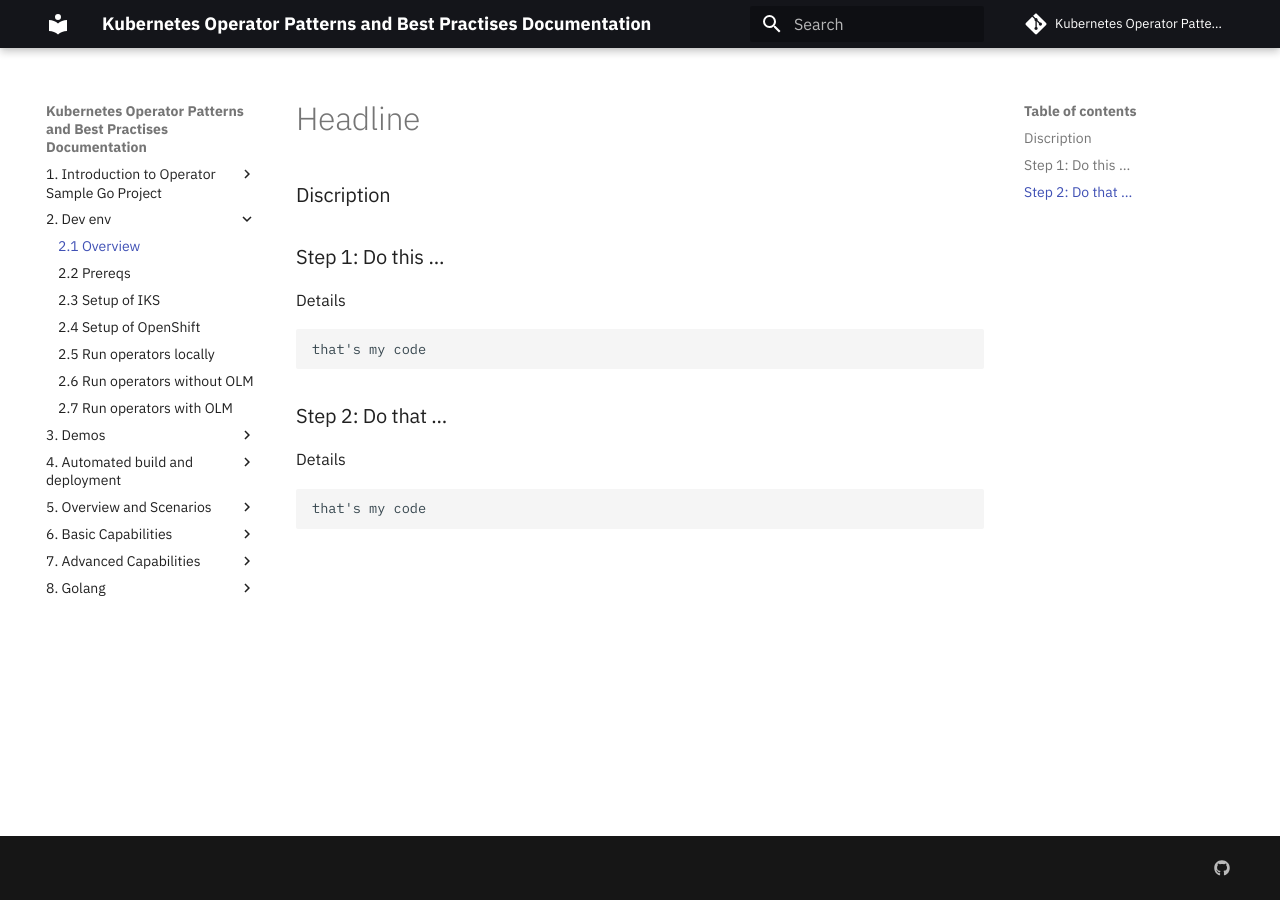
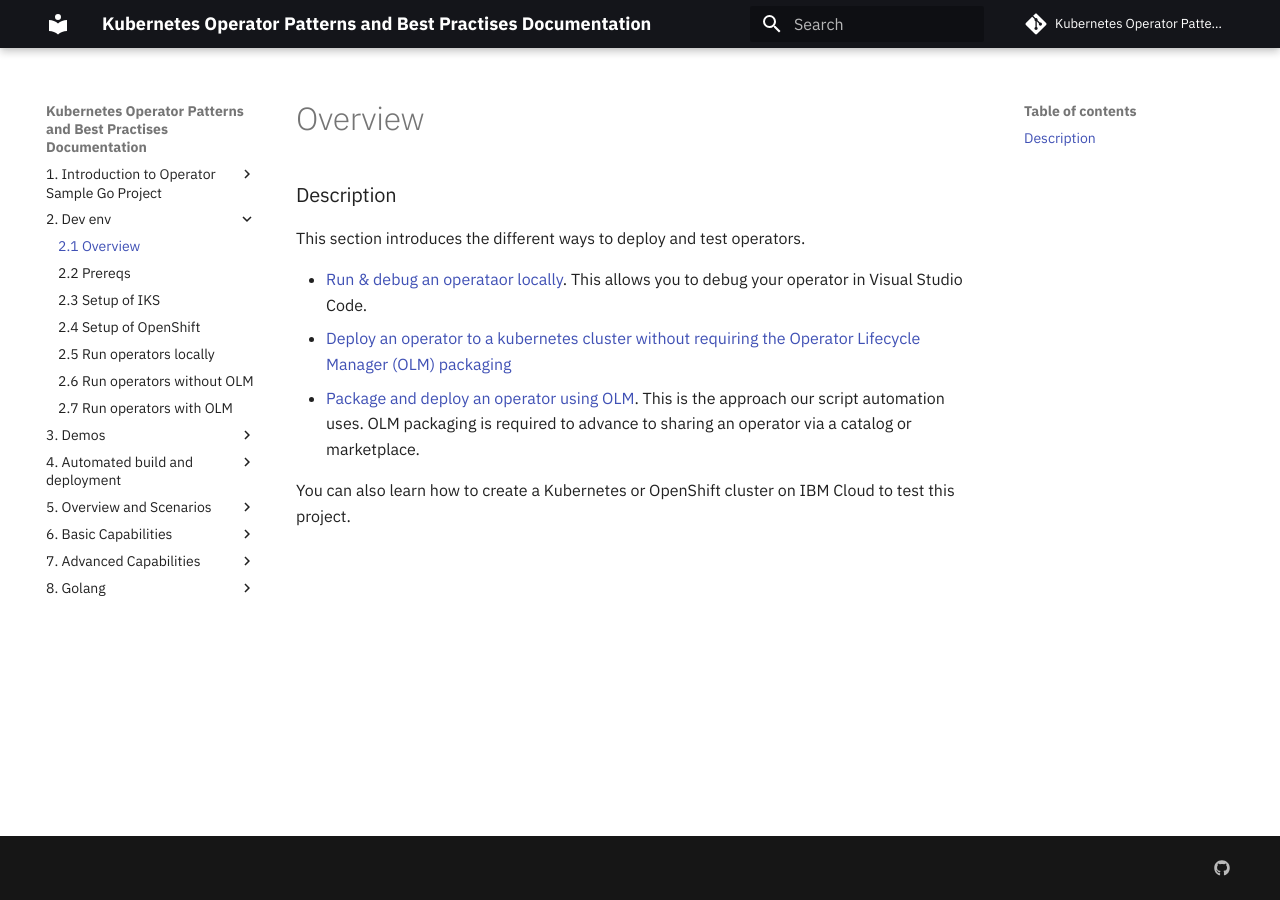
Before and after one commit to IBM/operator-sample-go-documentation, an MkDocs documentation site: the page built from documentation/dev-overview.md, in a window 1280 px wide. Built offline with MkDocs 1.6.1 and Material for MkDocs 9.7.7, drawn with Linux system fonts in a browser that asks for light colours; comment, search, counter and statistics services are not loaded.

Commit message:
doc-updates4

````diff
--- a/documentation/dev-overview.md
+++ b/documentation/dev-overview.md
@@ -1,19 +1,11 @@
-# Headline
+# Overview
 
-### Discription
+### Description
 
-### Step 1: Do this ...
+This section introduces the different ways to deploy and test operators.
 
-Details
+* [Run & debug an operataor locally](./dev-run-operator-locally.md).  This allows you to debug your operator in Visual Studio Code.
+* [Deploy an operator to a kubernetes cluster without requiring the Operator Lifecycle Manager (OLM) packaging](./dev-run-operators-without-olm.md)
+* [Package and deploy an operator using OLM](./dev-run-operator-with-olm.md). This is the approach our script automation uses. OLM packaging is required to advance to sharing an operator via a catalog or marketplace.
 
-```sh
-that's my code
-```
-
-### Step 2: Do that ...
-
-Details
-
-```sh
-that's my code
-```
+You can also learn how to create a Kubernetes or OpenShift cluster on IBM Cloud to test this project.
--- a/documentation/dev-setup-kubernetes.md
+++ b/documentation/dev-setup-kubernetes.md
@@ -1,8 +1,8 @@
 # Setting up IBM Kubernetes Services
 
-### Discription
+### Description
 
 To deploy the operators described in the repository, either a Kubernetes or an OpenShift cluster could be used.
-The steps represeneted in this reposiory are based on a managed Kubernetes cluster on IBM public cloud. The link provided below helps to create a Kubernetes cluster inside a VPC on IBM cloud.
+The steps represeneted in this reposiory are based on a managed Kubernetes cluster on IBM public cloud. The link provided below helps to create a Kubernetes cluster inside a VPC on IBM Cloud.
 
 In order to set up a managed Kubernetes cluster on IBM coud refer to the official documentation: [Creating a cluster in your Virtual Private Cloud (VPC)](https://cloud.ibm.com/docs/containers?topic=containers-vpc_ks_tutorial)
--- a/documentation/dev-setup-openshift.md
+++ b/documentation/dev-setup-openshift.md
@@ -1,9 +1,8 @@
 # Setting up a managed OpenShift Cluster
 
-### Discription
+### Description
 
 To deploy the operators described in the repository, either a Kubernetes or an OpenShift cluster could be used.
-The steps represeneted in this reposiory are based on a managed Kubernetes cluster on IBM public cloud. The link provided below helps to create an OpenShift cluster inside a VPC on IBM cloud.
-
+The steps represeneted in this reposiory are based on a managed OpenShift cluster on IBM public cloud. The link provided below helps to create an OpenShift cluster inside a VPC on IBM cloud.
 
 In order to set up a managed OpenShift cluster on IBM coud refer to the official documentation: [Creating an Red Hat OpenShift cluster in your Virtual Private Cloud (VPC)](https://cloud.ibm.com/docs/openshift?topic=openshift-vpc_rh_tutorial)
````
Also changed, not shown: documentation/demos-overview.md (+1 -1 lines), documentation/dev-prerequisites.md (+11 -8 lines), documentation/dev-run-operator-locally.md (+0 -1 lines), documentation/operators-metamodel.md (deleted, +0 -65 lines), documentation/operators-overview.md (deleted, +0 -6 lines).
